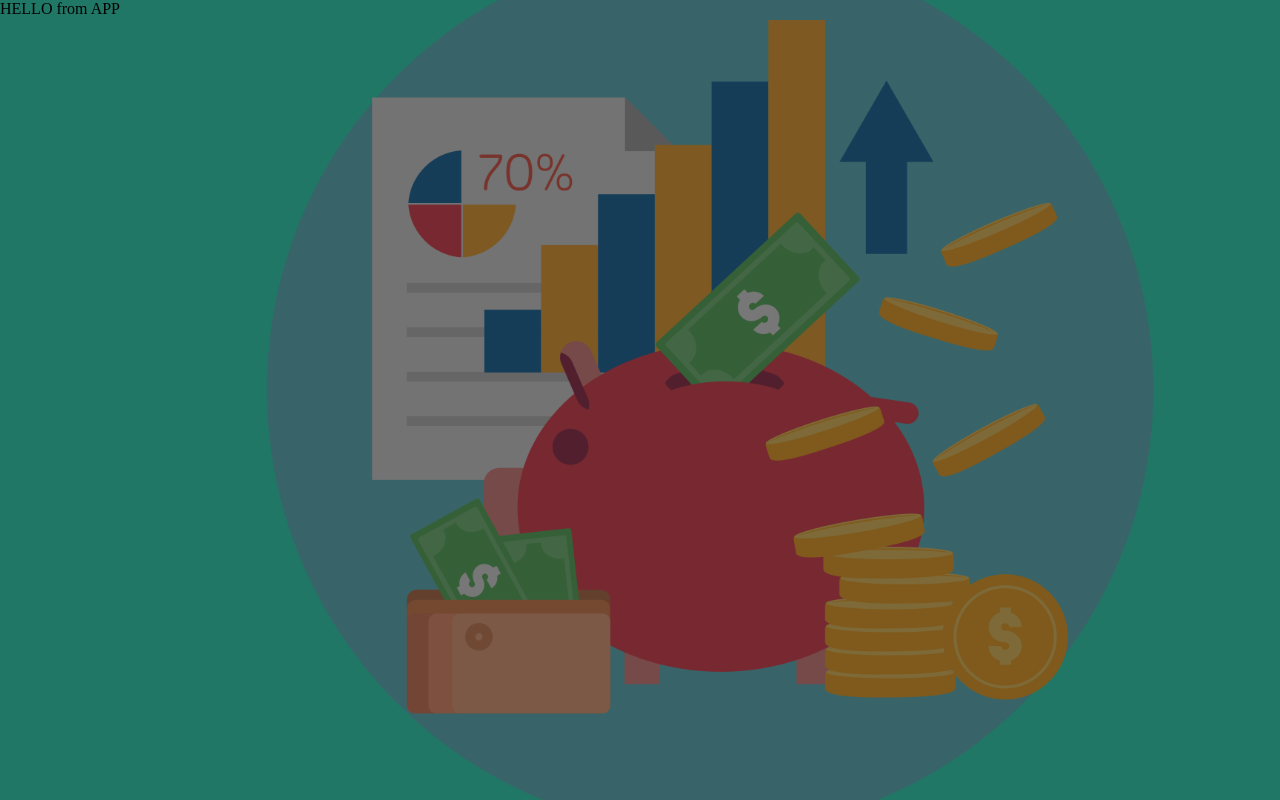
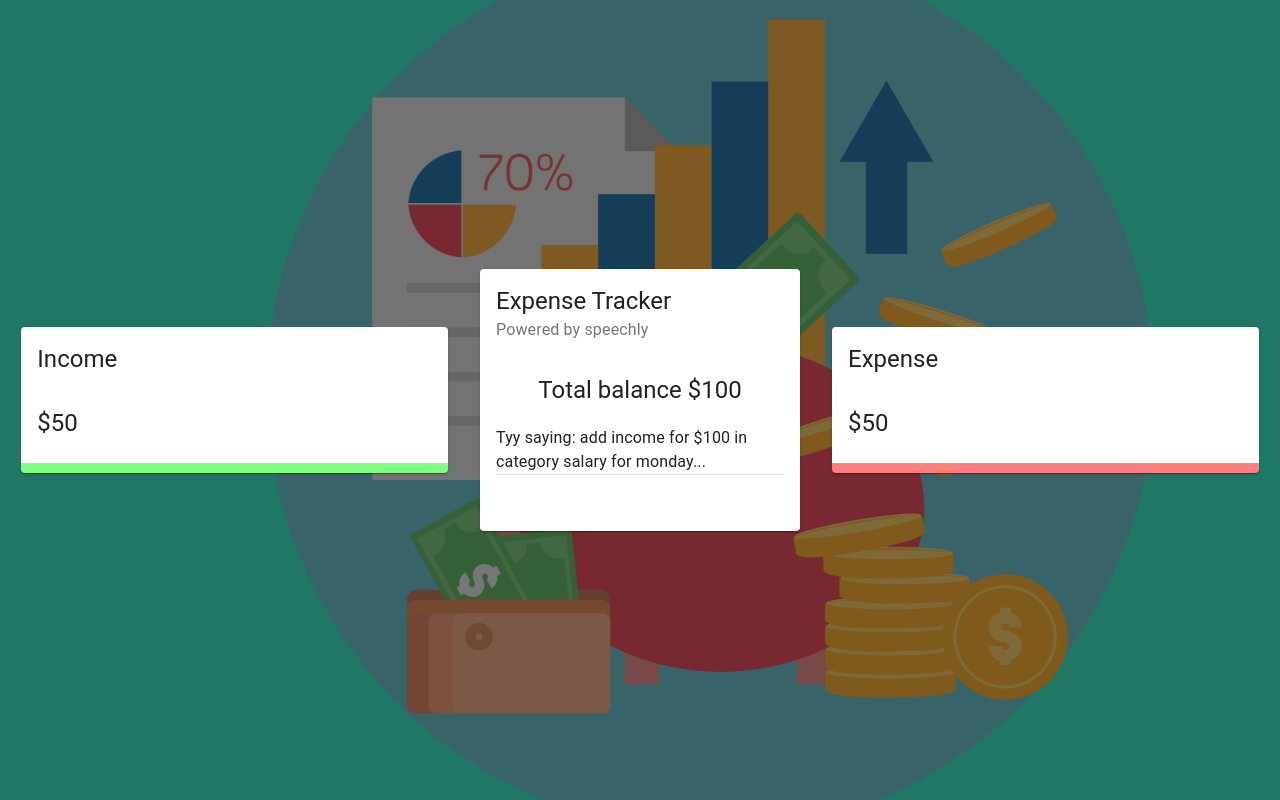
Before and after one commit to a-saran/Expense-tracker-with-voice-control, a React (Create React App) app: page / in a window 1280 px wide. Built offline with nearby package versions, Linux system fonts and the light colour scheme.

Commit message:
added main component and base component structure

```diff
--- a/src/App.js
+++ b/src/App.js
@@ -1,7 +1,34 @@
 import React from "react";
+import { Grid } from "@material-ui/core";
+
+import useStyles from "./styles";
+import Details from "./components/Details/Details";
+import Main from "./components/Main/Main";
 
 const App = () => {
-  return <div>HELLO from APP</div>;
+  const classes = useStyles();
+  return (
+    <div>
+      <Grid
+        className={classes.grid}
+        container
+        spacing={0}
+        alignItems="center"
+        justify="center"
+        style={{ height: "100vh" }}
+      >
+        <Grid item xs={12} sm={4}>
+          <Details title="Income" />
+        </Grid>
+        <Grid item xs={12} sm={3}>
+          <Main />
+        </Grid>
+        <Grid item xs={12} sm={4}>
+          <Details title="Expense" />
+        </Grid>
+      </Grid>
+    </div>
+  );
 };
 
 export default App;
--- a/src/components/Details/Details.jsx
+++ b/src/components/Details/Details.jsx
@@ -2,13 +2,16 @@
 import { Card, CardHeader, CardContent, Typography } from "@material-ui/core";
 import { Doughnut } from "react-chartjs-2";
 
-const Details = () => {
+import useStyles from "./styles";
+
+const Details = ({ title }) => {
+  const classes = useStyles();
   return (
-    <Card>
-      <CardHeader title={"Income"} />
+    <Card className={title === "Income" ? classes.income : classes.expense}>
+      <CardHeader title={title} />
       <CardContent>
         <Typography variant="h5">$50</Typography>
-        <Doughnut data="DATA" />
+        {/* <Doughnut data="DATA" /> */}
       </CardContent>
     </Card>
   );
--- /dev/null
+++ b/src/components/Main/Main.jsx
@@ -0,0 +1,44 @@
+import React from "react";
+import {
+  CardHeader,
+  Card,
+  CardContent,
+  Grid,
+  Divider,
+  Typography
+} from "@material-ui/core";
+
+import useStyles from "./styles";
+
+const Main = () => {
+  const classes = useStyles();
+
+  return (
+    <Card className={classes.root}>
+      <CardHeader title="Expense Tracker" subheader="Powered by speechly" />
+      <CardContent>
+        <Typography align="center" variant="h5">
+          Total balance $100
+        </Typography>
+        <Typography
+          variant="subtitle1"
+          style={{ lineHeight: "1.5em", marginTop: "20px" }}
+        >
+          {/* InfoCard */}
+          Tyy saying: add income for $100 in category salary for monday...
+        </Typography>
+        <Divider />
+        {/* Form */}
+      </CardContent>
+      <CardContent className={classes.CardContent}>
+        <Grid container spacing={2}>
+          <Grid item xs={12}>
+            {/* List */}
+          </Grid>
+        </Grid>
+      </CardContent>
+    </Card>
+  );
+};
+
+export default Main;
--- /dev/null
+++ b/src/components/Main/styles.js
@@ -0,0 +1,24 @@
+import { makeStyles } from "@material-ui/core/styles";
+
+export default makeStyles(theme => ({
+  media: {
+    height: 0,
+    paddingTop: "56.25%" // 16:9
+  },
+  expand: {
+    transform: "rotate(0deg)",
+    marginLeft: "auto",
+    transition: theme.transitions.create("transform", {
+      duration: theme.transitions.duration.shortest
+    })
+  },
+  expandOpen: {
+    transform: "rotate(180deg)"
+  },
+  cartContent: {
+    paddingTop: 0
+  },
+  divider: {
+    margin: "20px 0"
+  }
+}));
--- /dev/null
+++ b/src/styles.js
@@ -0,0 +1,30 @@
+import { makeStyles } from "@material-ui/core/styles";
+
+export default makeStyles(theme => ({
+  desktop: {
+    [theme.breakpoints.up("sm")]: {
+      display: "none"
+    }
+  },
+  mobile: {
+    [theme.breakpoints.down("sm")]: {
+      display: "none"
+    }
+  },
+  main: {
+    [theme.breakpoints.up("sm")]: {
+      paddingBottom: "5%"
+    }
+  },
+  last: {
+    [theme.breakpoints.down("sm")]: {
+      marginBottom: theme.spacing(3),
+      paddingBottom: "200px"
+    }
+  },
+  grid: {
+    "& > *": {
+      margin: theme.spacing(2)
+    }
+  }
+}));
```
Also changed, not shown: 1 other file (tests, documents, lock files or other folders).
